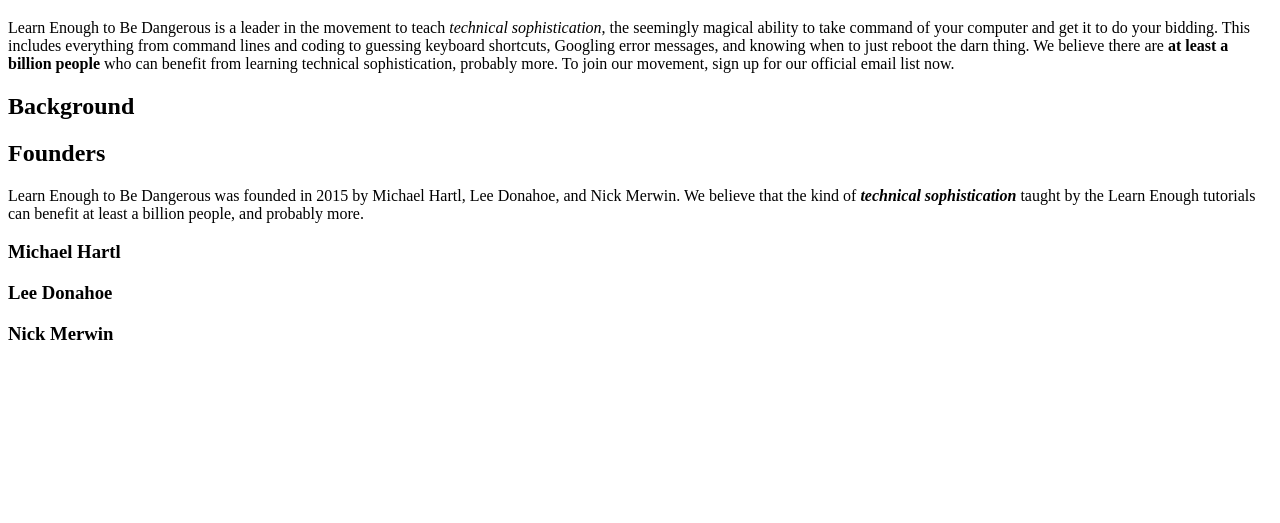
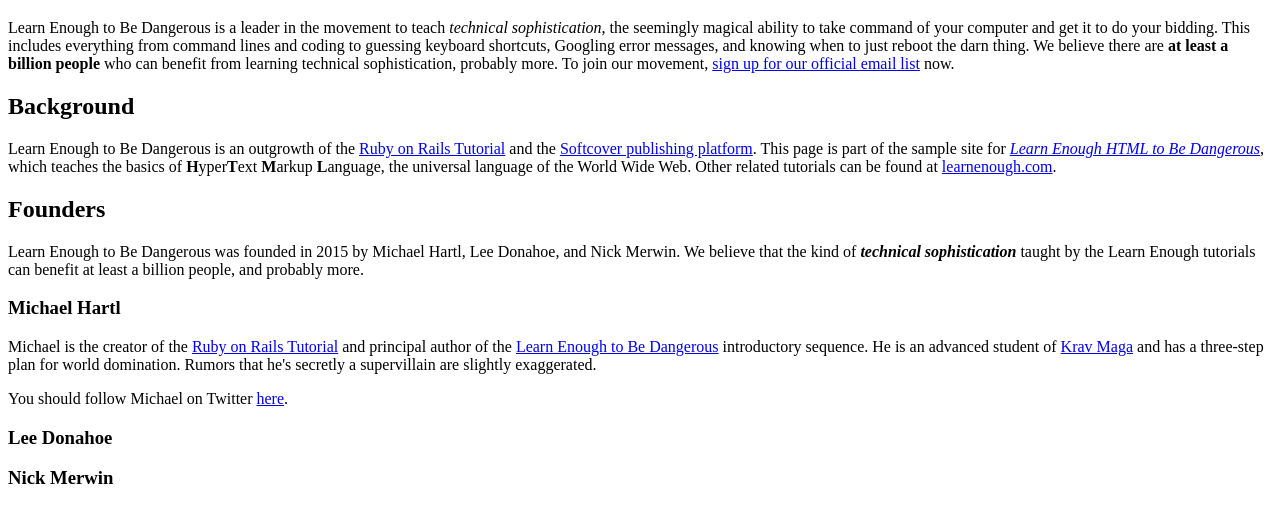
Before and after one commit to zzy879305037/sample_html, a plain HTML site: page index.html in a window 1280 px wide. Shown: the part 61-584 px from the top of the page. Drawn offline with Linux system fonts and the light colour scheme.

Commit message:
Test links

```diff
--- a/index.html
+++ b/index.html
@@ -6,14 +6,22 @@
   </head>
   <body>
 	<h1>The Learn Enough Story</h1>
-		<p>Learn Enough to Be Dangerous is a leader in the movement to teach <em>technical sophistication</em>, the seemingly magical ability to take command of your computer and get it to do your bidding. This includes everything from command lines and coding to guessing keyboard shortcuts, Googling error messages, and knowing when to just reboot the darn thing. We believe there are <strong>at least a billion people</strong> who can benefit from learning technical sophistication, probably more. To join our movement, sign up for our official email list now.
+		<p>Learn Enough to Be Dangerous is a leader in the movement to teach <em>technical sophistication</em>, the seemingly magical ability to take command of your computer and get it to do your bidding. This includes everything from command lines and coding to guessing keyboard shortcuts, Googling error messages, and knowing when to just reboot the darn thing. We believe there are <strong>at least a billion people</strong> who can benefit from learning technical sophistication, probably more. To join our movement, <a href="http://learnenough.com/email">sign up for our official email list</a> now.
 		</p>
+
 	<h2>Background</h2>
+		<p>Learn Enough to Be Dangerous is an outgrowth of the <a href="http://railstutorial.org/">Ruby on Rails Tutorial</a> and the <a href="http://www.softcover.io/">Softcover publishing platform</a>. This page is part of the sample site for <a href="http://learnenough.com/html-tutorial"><em>Learn Enough HTML to Be Dangerous</em></a>, which teaches the basics of <strong>H</strong>yper<strong>T</strong>ext <strong>M</strong>arkup <strong>L</strong>anguage, the universal language of the World Wide Web. Other related tutorials can be found at <a href="http://learnenough.com/">learnenough.com</a>.
+		</p>
 
 	<h2>Founders</h2>
 		<p>Learn Enough to Be Dangerous was founded in 2015 by Michael Hartl, Lee Donahoe, and Nick Merwin. We believe that the kind of <strong><em>technical sophistication</em></strong> taught by the Learn Enough tutorials can benefit at least a billion people, and probably more.
 		</p>
+
 	<h3>Michael Hartl</h3>
+		<p>Michael is the creator of the <a href="http://railstutorial.org/"> Ruby on Rails Tutorial</a> and principal author of the <a href="http://learnenough.com/">Learn Enough to Be Dangerous</a> introductory sequence. He is an advanced student of <a href="http://kravmaga.com/">Krav Maga</a> and has a three-step plan for world domination. Rumors that he's secretly a supervillain are slightly exaggerated.
+		</p>
+		<p>You should follow Michael on Twitter <a href="http://twitter.com/mhartl" target="_blank">here</a>.
+		</p>
 
 	<h3>Lee Donahoe</h3>
 
```
